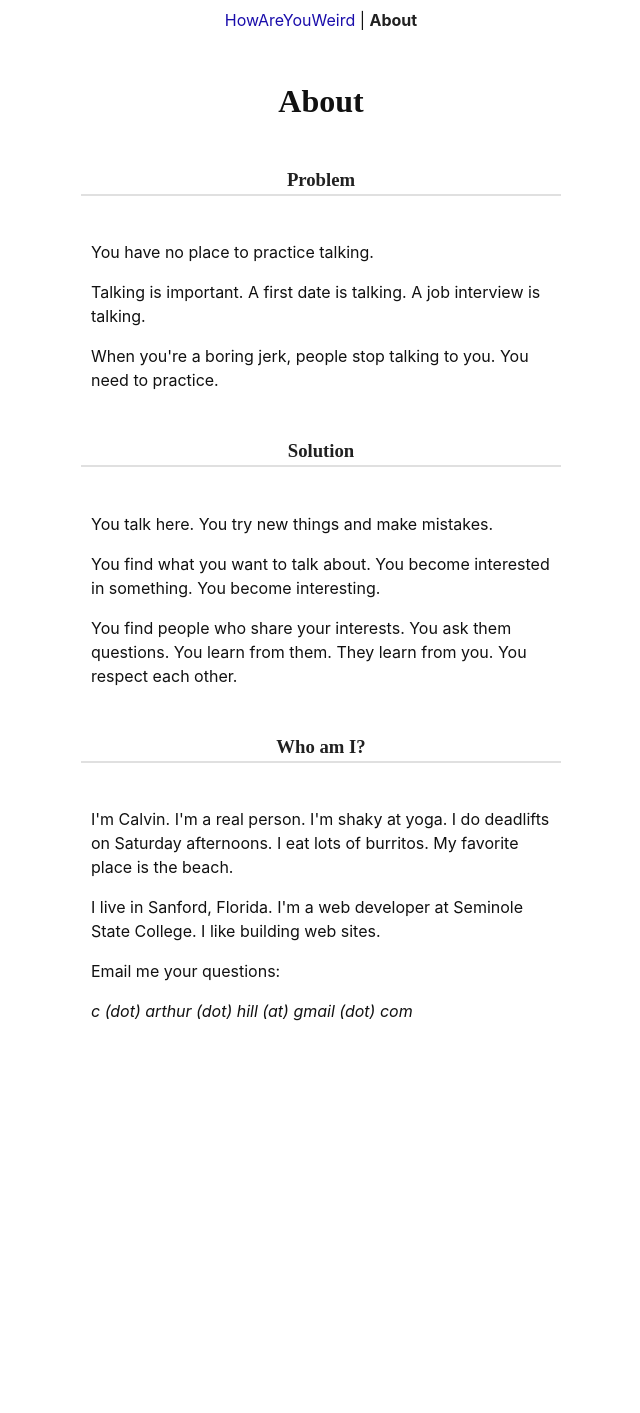
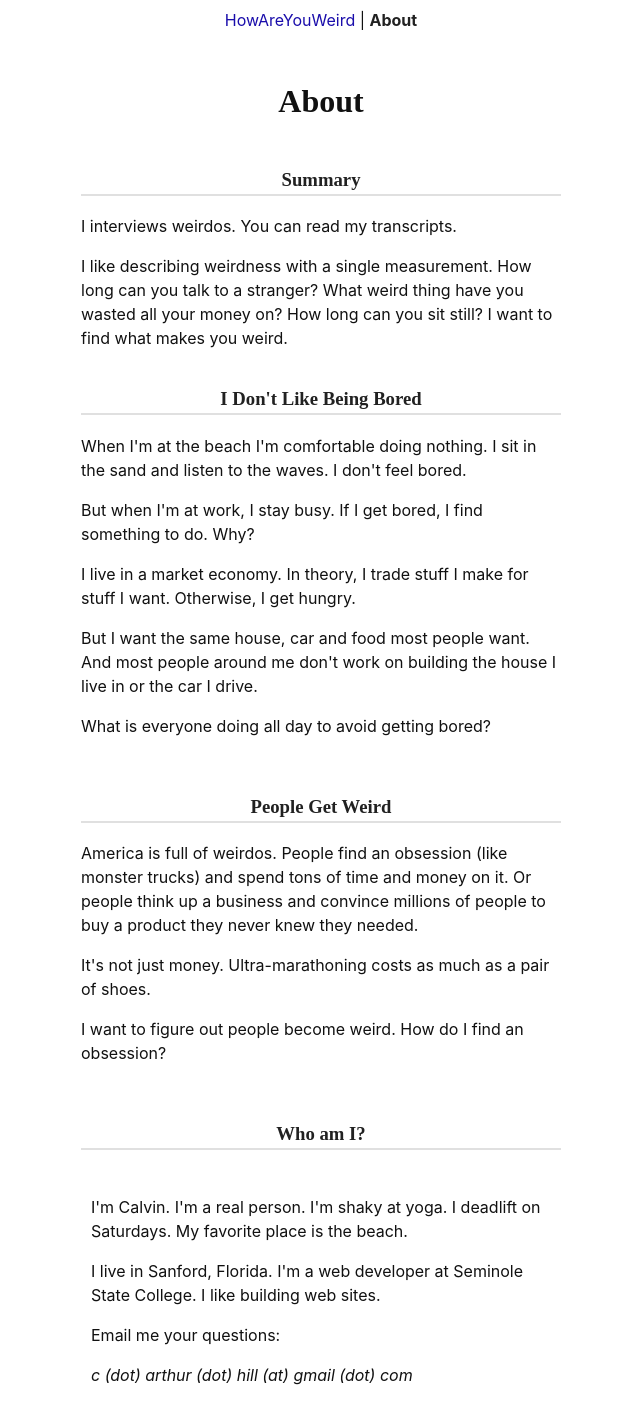
Before and after one commit to c-arthur-hill/questeng, a Django app: page /about in a window 1280 px wide. Shown: the whole page, without its empty margins (319-959 px from the left). Before the commit the page ends 1021 px from the top, so only its background shows below. Run offline with Django 3.2, Linux system fonts and the light colour scheme.

Commit message:
updated about page. Corrected front page styling. Added subheader to home

```diff
--- a/questionengine/articles/static/style.css
+++ b/questionengine/articles/static/style.css
@@ -127,6 +127,10 @@ a.active {
     border-bottom: 2px solid #E0E0E0;
 }
 
+.color-616161 {
+    color: #616161;
+}
+
 .background-F5F5F5 {
     background: linear-gradient(45deg, #FFFFFF, #F5F5F5);
 }
--- a/questionengine/articles/templates/about.html
+++ b/questionengine/articles/templates/about.html
@@ -6,33 +6,34 @@
 {% block content %}
 <div class="column">
     <div class="full-width overflow-hidden">
-        <h3 class="align-center light-bottom-border">Problem</h3>
+        <h3 class="align-center light-bottom-border">Summary</h3>
+        <p>I interviews weirdos. You can read my transcripts.</p>
+        <p>I like describing weirdness with a single measurement. How long can you talk to a stranger? What weird thing have you wasted all your money on? How long can you sit still? I want to find what makes you weird.</p>
+    </div>
+    <div class="full-width overflow-hidden">
+        <h3 class="align-center light-bottom-border">I Don't Like Being Bored</h3>
+        <p>When I'm at the beach I'm comfortable doing nothing. I sit in the sand and listen to the waves. I don't feel bored.</p>
+        <p>But when I'm at work, I stay busy. If I get bored, I find something to do. Why?</p>
+        <p>I live in a market economy. In theory, I trade stuff I make for stuff I want. Otherwise, I get hungry.</p>
+        <p>But I want the same house, car and food most people want. And most people around me don't work on building the house I live in or the car I drive.</p>
+        <p>What is everyone doing all day to avoid getting bored?</p>
     </div>
     <div class="padding-10">
-        <p>You have no place to practice talking.</p>
-        <p>
-        Talking is important. A first date is talking. A job interview is talking.
-        </p>
-        <p>
-        When you're a boring jerk, people stop talking to you. You need to practice.
-        </p>
     </div>
     <div class="full-width overflow-hidden">
-        <h3 class="align-center light-bottom-border">Solution</h3>
+        <h3 class="align-center light-bottom-border">People Get Weird</h3>
+        <p>America is full of weirdos. People find an obsession (like monster trucks) and spend tons of time and money on it. Or people think up a business and convince millions of people to buy a product they never knew they needed.</p>
+        <p>It's not just money. Ultra-marathoning costs as much as a pair of shoes.</p>
+        <p>I want to figure out people become weird. How do I find an obsession?</p>
     </div>
     <div class="padding-10">
-        <p>You talk here. You try new things and make mistakes.</p>
-        <p>You find what you want to talk about. You become interested in something. You become interesting.</p>
-        <p>
-        You find people who share your interests. You ask them questions. You learn from them. They learn from you. You respect each other.
-        </p>
     </div>
     <div class="full-width overflow-hidden">
         <h3 class="align-center light-bottom-border">Who am I?</h3>
     </div>
     <div class="padding-10">
         <p>
-        I'm Calvin. I'm a real person. I'm shaky at yoga. I do deadlifts on Saturday afternoons. I eat lots of burritos. My favorite place is the beach.
+        I'm Calvin. I'm a real person. I'm shaky at yoga. I deadlift on Saturdays. My favorite place is the beach.
         </p>
         <p>
         I live in Sanford, Florida. I'm a web developer at Seminole State College. I like building web sites.
--- a/questionengine/articles/templates/home.html
+++ b/questionengine/articles/templates/home.html
@@ -4,6 +4,7 @@
 {% block title %}HowAreYouWeird{% endblock %}
 {% block header %}How Are You Weird?{% endblock %}
 {% block content %}
+<p class="align-center color-616161"><i>Interviews with weirdos</i></p>
 <div class="full-width overflow-hidden">
     <p class="align-center">
     <a class="submit-button" href="{% url 'create_article' %}">Tell Me</a>
--- a/questionengine/static/style.css
+++ b/questionengine/static/style.css
@@ -127,6 +127,10 @@ a.active {
     border-bottom: 2px solid #E0E0E0;
 }
 
+.color-616161 {
+    color: #616161;
+}
+
 .background-F5F5F5 {
     background: linear-gradient(45deg, #FFFFFF, #F5F5F5);
 }
```
